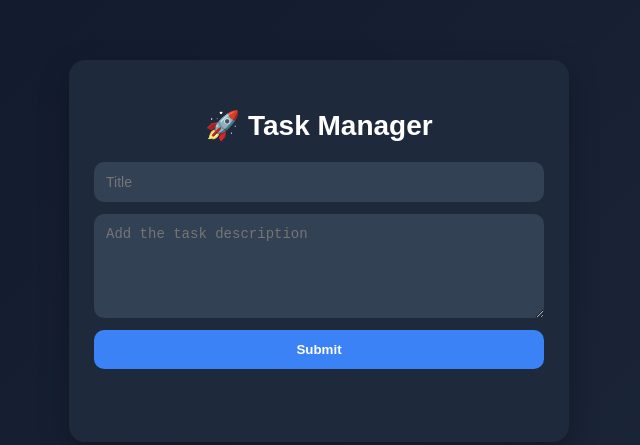
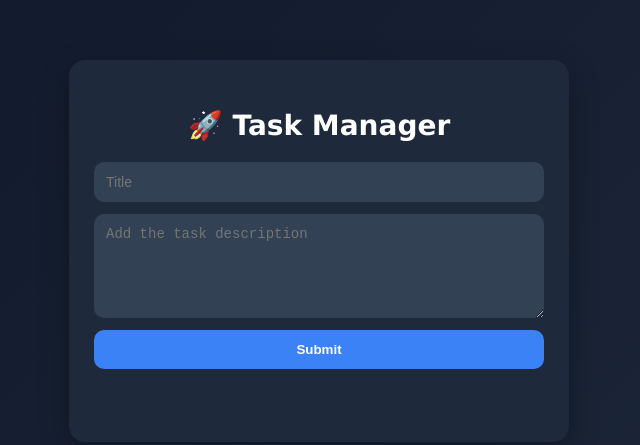
Before and after one commit to KlaimerNavarro-web/Administrador-de-tareas, a plain HTML site: page task-manager/index.html in a window 1280 px wide. Shown: the part 149-594 px from the top of the page, without its empty margins (321-961 px from the left). Drawn offline with Linux system fonts and the light colour scheme.

Commit message:
Cambio de fuente

```diff
--- a/task-manager/styles.css
+++ b/task-manager/styles.css
@@ -1,5 +1,5 @@
 :root {
-	font-family: 'Poppins', sans-serif;
+	font-family: 'Verdana', sans-serif;
 	background: #0f172a;
 	color: #fff;
 }
```
